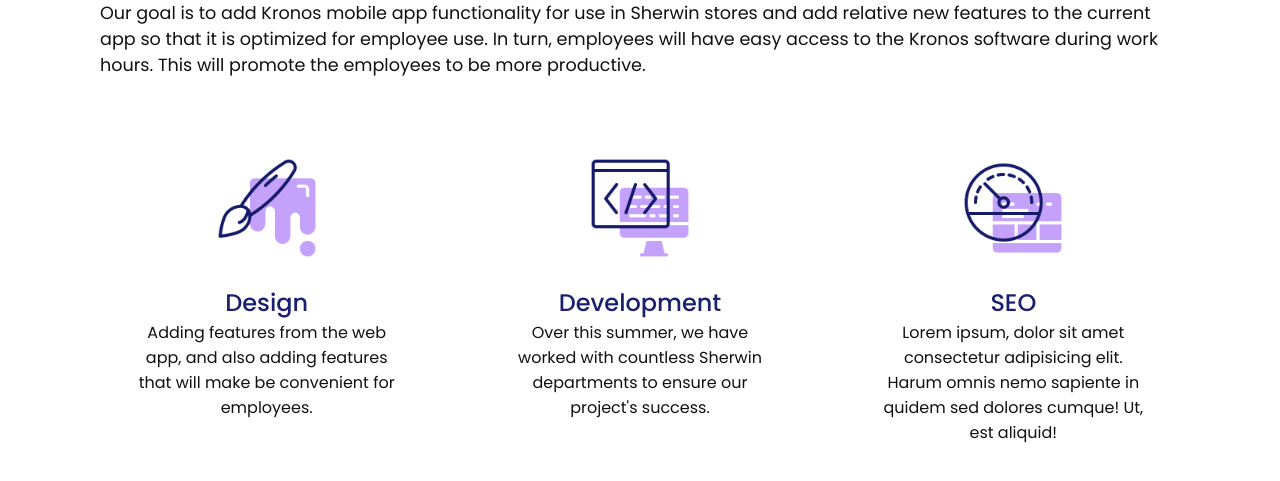
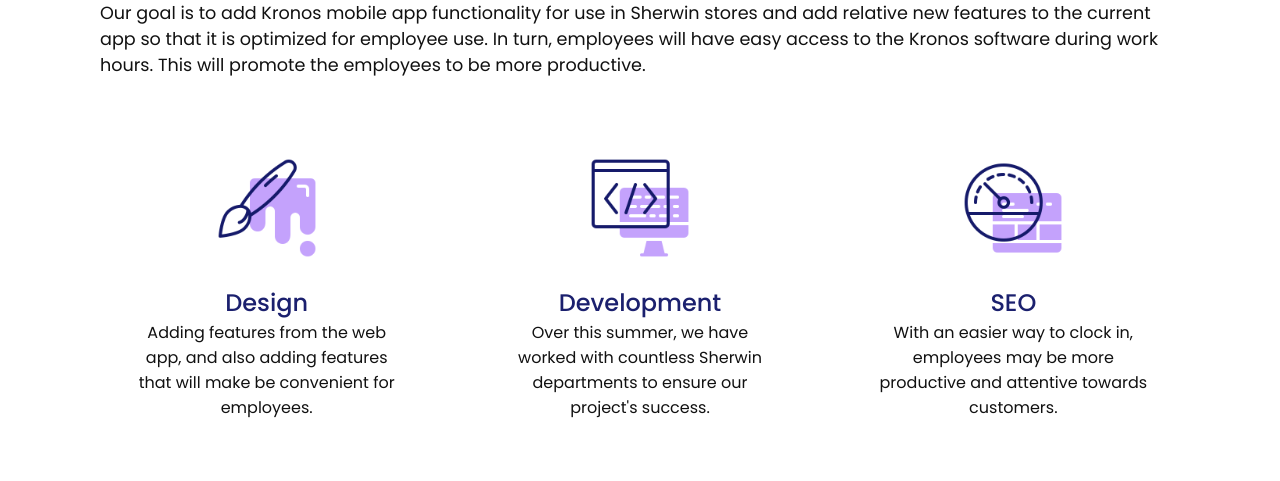
Before and after one commit to leahmfa/leahmfa.github.io, a plain HTML site: page new site/services.html in a window 1280 px wide. Shown: the part 165-646 px from the top of the page. Drawn offline with Linux system fonts and the light colour scheme.

Commit message:
Update services.html

```diff
--- a/new site/services.html
+++ b/new site/services.html
@@ -70,8 +70,7 @@
             <img src="images/003.png" alt="" />
           </div>
           <h2>SEO</h2>
-          Lorem ipsum, dolor sit amet consectetur adipisicing elit. Harum omnis
-          nemo sapiente in quidem sed dolores cumque! Ut, est aliquid!
+          With an easier way to clock in, employees may be more productive and attentive towards customers.
         </div
       </div>
     </section>
```
